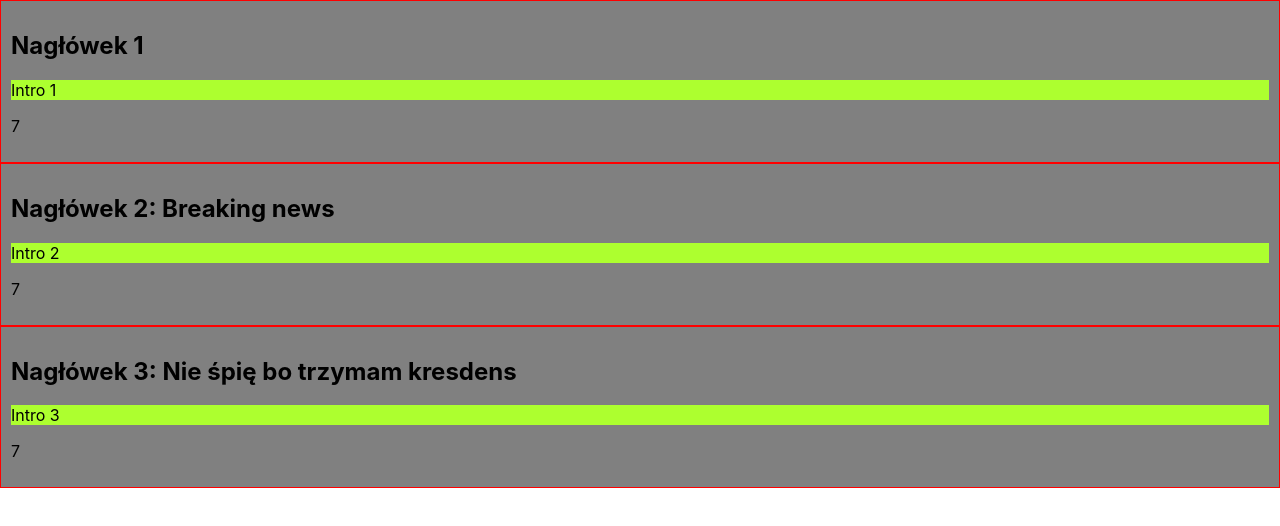
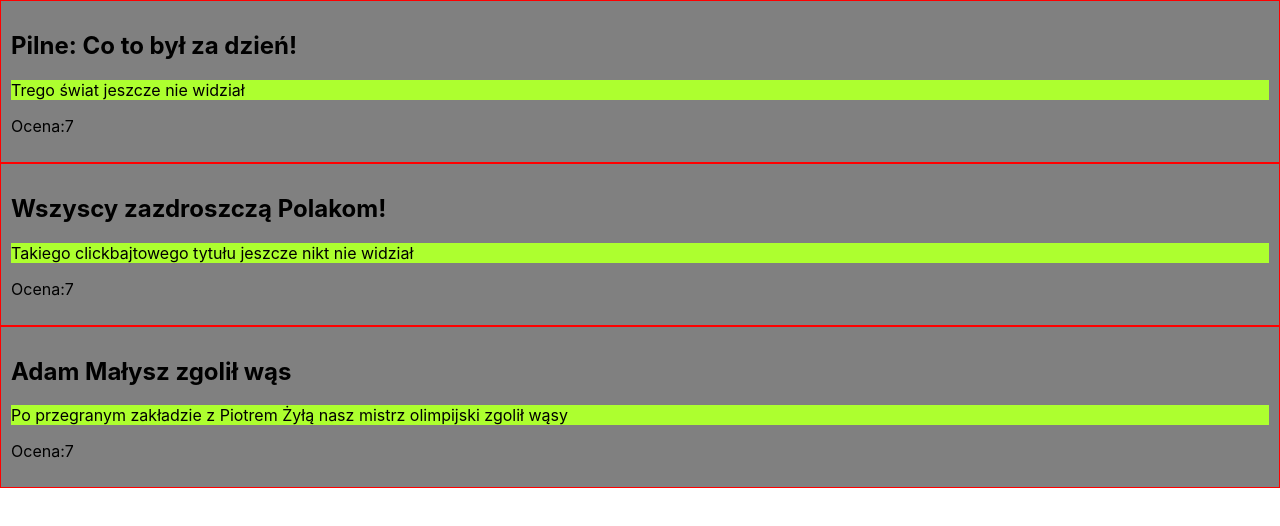
Before and after one commit to Edyta2801/Poligon-react-app, a React (Create React App) app: page / in a window 1280 px wide. Shown: the top 526 px of the page. Built offline with nearby package versions, Linux system fonts and the light colour scheme.

Commit message:
change data

```diff
--- a/src/App.js
+++ b/src/App.js
@@ -47,12 +47,12 @@ const styles = {
 
 
 function News({ header, intro }) {
-  const [score, setScore]=useState(7);
+  const [score]=useState(7);
   return (
     <div style={styles}>
       <h2>{header}</h2>
       <p style={styles.para}>{intro}</p>
-      <p>{score}</p>
+      <p>Ocena:{score}</p>
     </div>
   );
 }
@@ -68,20 +68,19 @@ function News({ header, intro }) {
 
 
 const data = [
-  {
-    header: 'Nagłówek 1', intro: 'Intro 1',
+  {id:1, title:'Pilne: Co to był za dzień!', intro: 'Trego świat jeszcze nie widział',
   }, {
-    header: 'Nagłówek 2: Breaking news', intro: "Intro 2",
+    id: 2, title:'Wszyscy zazdroszczą Polakom!', intro: 'Takiego clickbajtowego tytułu jeszcze nikt nie widział',
   }, {
-    header: 'Nagłówek 3: Nie śpię bo trzymam kresdens', intro: "Intro 3",
+    id:3, title:'Adam Małysz zgolił wąs', intro: "Po przegranym zakładzie z Piotrem Żyłą nasz mistrz olimpijski zgolił wąsy",
   }
 ];
 
 function App() {
   return (
     <div>
-      {data.map((elem, index) => (
-        <News key={`news-${index}`} header={elem.header} intro={elem.intro} />
+      {data.map((elem) => (
+        <News key={`news-${elem.id  }`} header={elem.title} intro={elem.intro} />
       ))}
       {/* <News header="Nagłówek 1" intro="Intro 1" />
       <News header="Nagłówek 2:Breaking news" intro="Intro 2" />
```
